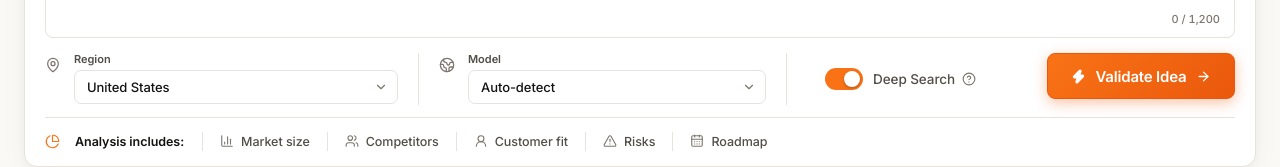
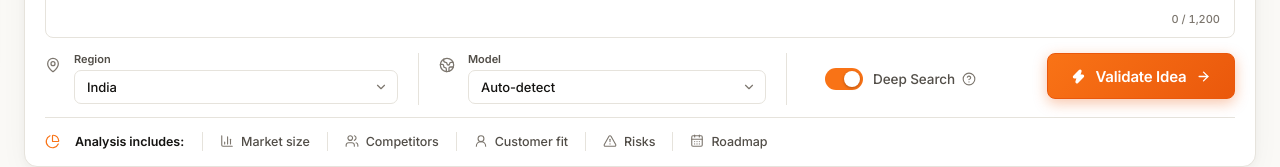
Before and after one commit to Harshvdev/promptwarsxagentx-2-startup-validator, a Next.js app: page / in a window 1280 px wide. Shown: the part 558-725 px from the top of the page. Built offline with nearby package versions, Linux system fonts and the light colour scheme.

Commit message:
feat: set India as the default research region

```diff
--- a/components/LandingPage.tsx
+++ b/components/LandingPage.tsx
@@ -43,9 +43,9 @@ const BUSINESS_MODELS: AnalysisInput["businessModel"][] = [
 ];
 
 const REGIONS = [
+  "India",
+  "Global",
   "United States",
-  "Global",
-  "India",
   "US & India Metro Cities",
   "Europe / UK",
 ];
@@ -214,7 +214,7 @@ export function LandingPage({
   const textareaRef = useRef<HTMLTextAreaElement>(null);
 
   const [idea, setIdea] = useState("");
-  const [region, setRegion] = useState("United States");
+  const [region, setRegion] = useState("India");
   const [businessModel, setBusinessModel] =
     useState<AnalysisInput["businessModel"]>("Auto-detect");
   const [enableDeepScrape, setEnableDeepScrape] = useState(true);
--- a/lib/cache.ts
+++ b/lib/cache.ts
@@ -68,7 +68,7 @@ const copilotCache = new MemoryCache<string>();
 export function hashAnalysisInput(input: AnalysisInput): string {
   const normalized = [
     input.idea.trim().toLowerCase(),
-    (input.region || "Global").trim().toLowerCase(),
+    (input.region || "India").trim().toLowerCase(),
     (input.businessModel || "Auto-detect").trim().toLowerCase(),
     input.enableDeepScrape ? "1" : "0",
   ].join("|");
--- a/lib/types.ts
+++ b/lib/types.ts
@@ -6,7 +6,7 @@ export const AnalysisInputSchema = z.object({
     .trim()
     .min(10, "Please describe your startup idea in at least 10 characters.")
     .max(1200, "Please keep your idea description under 1200 characters."),
-  region: z.string().trim().min(2).max(60).default("Global"),
+  region: z.string().trim().min(2).max(60).default("India"),
   businessModel: z
     .enum(["Auto-detect", "Marketplace", "B2B SaaS", "B2C App", "AI Tool / API", "Hardware / Climate"])
     .default("Auto-detect"),
```
Also changed, not shown: 1 other file (tests, documents, lock files or other folders).
